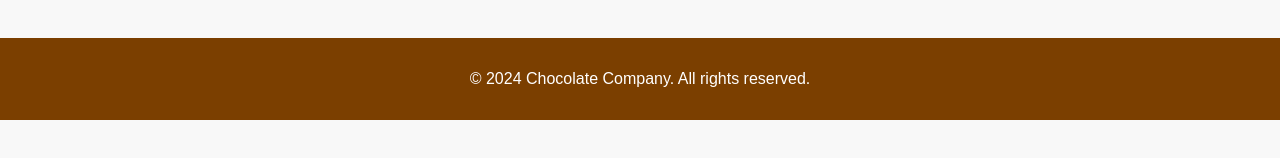
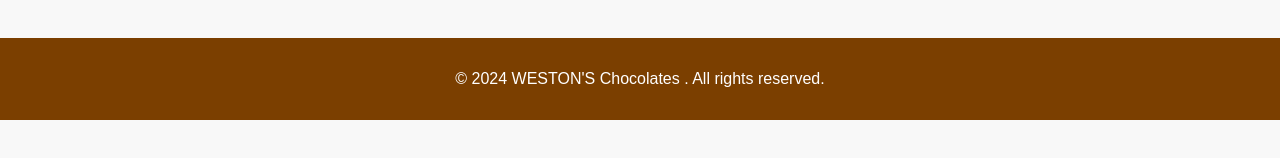
Before and after one commit to PaulCamara5677/Web-Dev-ll_SA-1_Clone-Tasks, a plain HTML site: page WESTONS-Chocolate-Company/Main-website/Main-website.html in a window 1280 px wide. Shown: the part 206-364 px from the top of the page. Drawn offline with Linux system fonts and the light colour scheme.

Commit message:
Main-website.html

```diff
--- a/WESTONS-Chocolate-Company/Main-website/Main-website.html
+++ b/WESTONS-Chocolate-Company/Main-website/Main-website.html
@@ -99,7 +99,7 @@
     </main>
 
     <footer>
-        <p>&copy; 2024 Chocolate Company. All rights reserved.</p>
+        <p>&copy; 2024 WESTON'S Chocolates . All rights reserved.</p>
     </footer>
 
     <script src="Main-website-script.js"></script>
```
